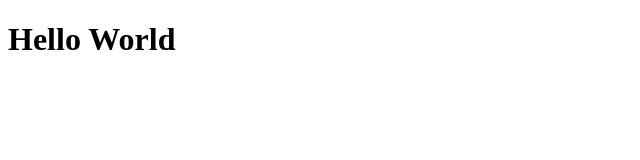
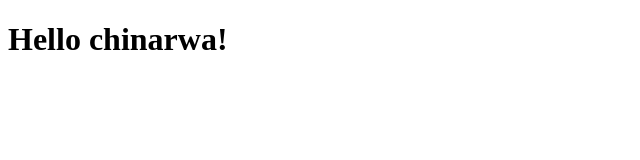
Before and after one commit to Piyushkumarraja/Inception, a plain HTML site: page index.html in a window 1280 px wide. Shown: the whole page, without its empty margins (0-640 px from the left). Drawn offline with Linux system fonts and the light colour scheme.

Commit message:
chinarwa bofdikw!!

```diff
--- a/index.html
+++ b/index.html
@@ -11,7 +11,7 @@
 </head>
 
 <body>
- <h1>Hello World</h1>
+ <h1>Hello chinarwa!</h1>
 </body>
 
 </html>
```
